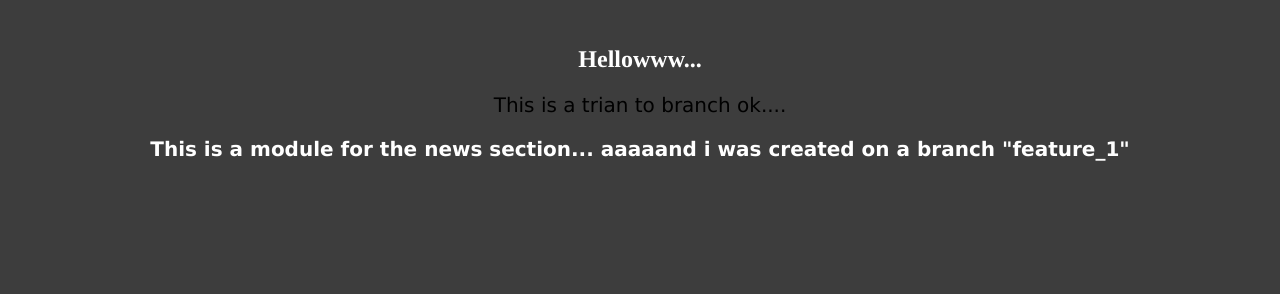
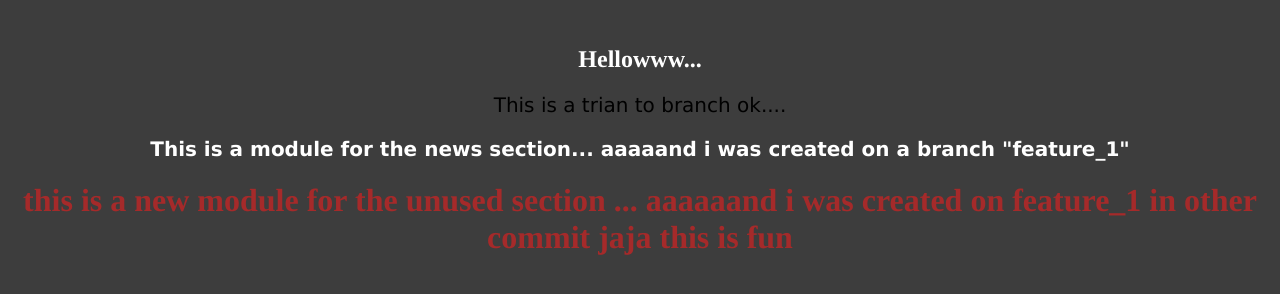
Before and after one commit to edmundonajera4/git_train_branch, a plain HTML site: page index.html in a window 1280 px wide. Drawn offline with Linux system fonts and the light colour scheme.

Commit message:
add new module, and color to text

```diff
--- a/index.html
+++ b/index.html
@@ -16,5 +16,10 @@
             <h2><p>This is a module for the news section... aaaaand i was created on a branch "feature_1"</p></h2>
         </div>
     </module-one>
+    <module-two >
+        <div>
+            <h1 class="md2">this is a new module for the unused section ... aaaaaand i was created on feature_1 in other commit jaja this is fun</h2>
+        </div>
+    </module-two>
 </body>
 </html>
--- a/main.css
+++ b/main.css
@@ -21,5 +21,9 @@ p {
 div {
     text-align: justify;
 }
+/* ID's */
+.md2 {
+    color: brown;
+}
 
 /* END */
```
